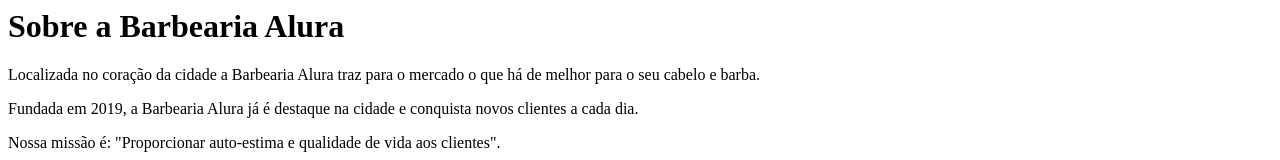
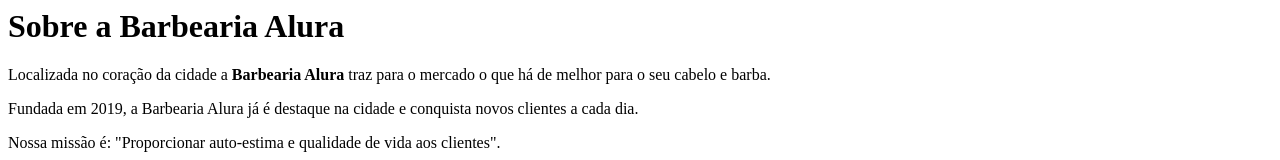
Before and after one commit to sorrayla/aula28-06, a plain HTML site: page index.html in a window 1280 px wide. Shown: the top 160 px of the page. Drawn offline with Linux system fonts and the light colour scheme.

Commit message:
botei strong

```diff
--- a/index.html
+++ b/index.html
@@ -1,7 +1,7 @@
 
 <h1>Sobre a Barbearia Alura</h1>
 
-<p>Localizada no coração da cidade a Barbearia Alura traz para o mercado o que há de melhor para o seu cabelo e barba.</p> <p>Fundada em 2019, a Barbearia Alura já é destaque na cidade e conquista novos clientes a cada dia.</p>
+<p>Localizada no coração da cidade a <strong> Barbearia Alura </strong> traz para o mercado o que há de melhor para o seu cabelo e barba.</p> <p>Fundada em 2019, a Barbearia Alura já é destaque na cidade e conquista novos clientes a cada dia.</p>
 
 <p>Nossa missão é: "Proporcionar auto-estima e qualidade de vida aos clientes".</p>
 
```
